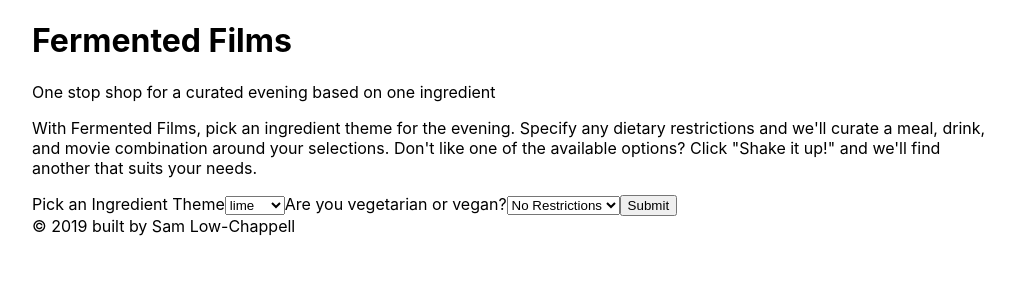
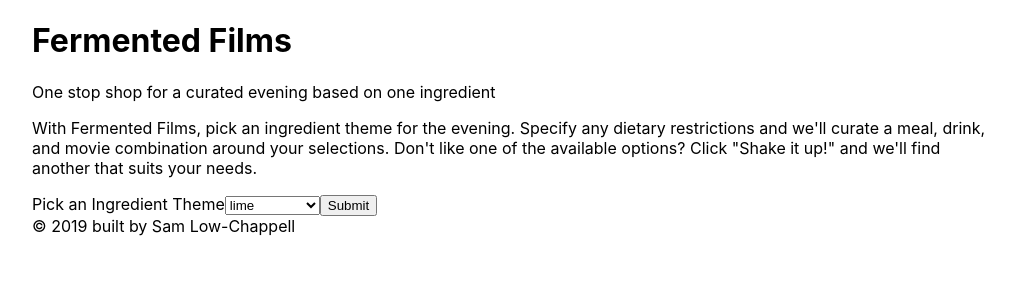
Before and after one commit to sjlowchappell/fermented-films, a React (Create React App) app: page / in a window 1280 px wide. Shown: the top 300 px of the page, without its empty margins (128-1143 px from the left). Built offline with nearby package versions, Linux system fonts and the light colour scheme.

Commit message:
added new ingredients to options list

```diff
--- a/src/App.js
+++ b/src/App.js
@@ -8,7 +8,7 @@ import Recommendation from './components/recommendation';
 import GroceryList from './components/groceryList';
 import Recipe from './components/recipe';
 
-const ingredients = ['lime', 'cream'];
+const ingredients = ['lime', 'lemon', 'egg', 'orange', 'water', 'ginger', 'strawberries', 'milk', 'red wine', 'sugar'];
 class App extends Component {
 	constructor() {
 		super();
@@ -92,7 +92,6 @@ class App extends Component {
 		const drinkList = initialInfo[0].data.drinks;
 		const mealList = initialInfo[1].data.meals;
 		const movieList = initialInfo[2].data.results;
-		console.log(movieList);
 		const filteredMovies = movieList.filter(movie => movie.poster_path !== null);
 		const newDrink = this.chooseNewOption(drinkList, drinkList.length);
 		const newMeal = this.chooseNewOption(mealList, mealList.length);
@@ -112,6 +111,7 @@ class App extends Component {
 		const secondInfo = await Promise.all(secondRequestList);
 
 		const currentSelections = [secondInfo[0].data.drinks[0], secondInfo[1].data.meals[0], secondInfo[2].data];
+		console.log(drinkList, mealList, filteredMovies);
 		this.setState({
 			drinkOptions: drinkList,
 			mealOptions: mealList,
--- a/src/components/form.js
+++ b/src/components/form.js
@@ -15,16 +15,15 @@ function Form({ ingredient, ingredients, handleFormSubmit, handleFormChange }) {
 				})}
 			</select>
 
-			<label htmlFor="restrictions">Are you vegetarian or vegan?</label>
-			<select onChange={handleFormChange} name="restrictions" id="restrictions">
-				<option value="No Restrictions">No Restrictions</option>
-				<option value="Vegetarian">Vegetarian</option>
-				<option value="Vegan">Vegan</option>
-			</select>
-
 			<button onClick={handleFormSubmit}>Submit</button>
 		</form>
 	);
 }
 
 export default Form;
+
+// Goal:
+// Add an option to specify genres you are interested in
+//     -Need to check to make sure there is at least 1 movie for each genre in the arrays
+//     -Could potentially do a search to gather all the movies of each option, get the genre ids, compare what ones are available for every search, and then set those as the specific options people can filter by.
+// Turn ingredients dropdown into a gallery of cards with images and ingredient names
```
